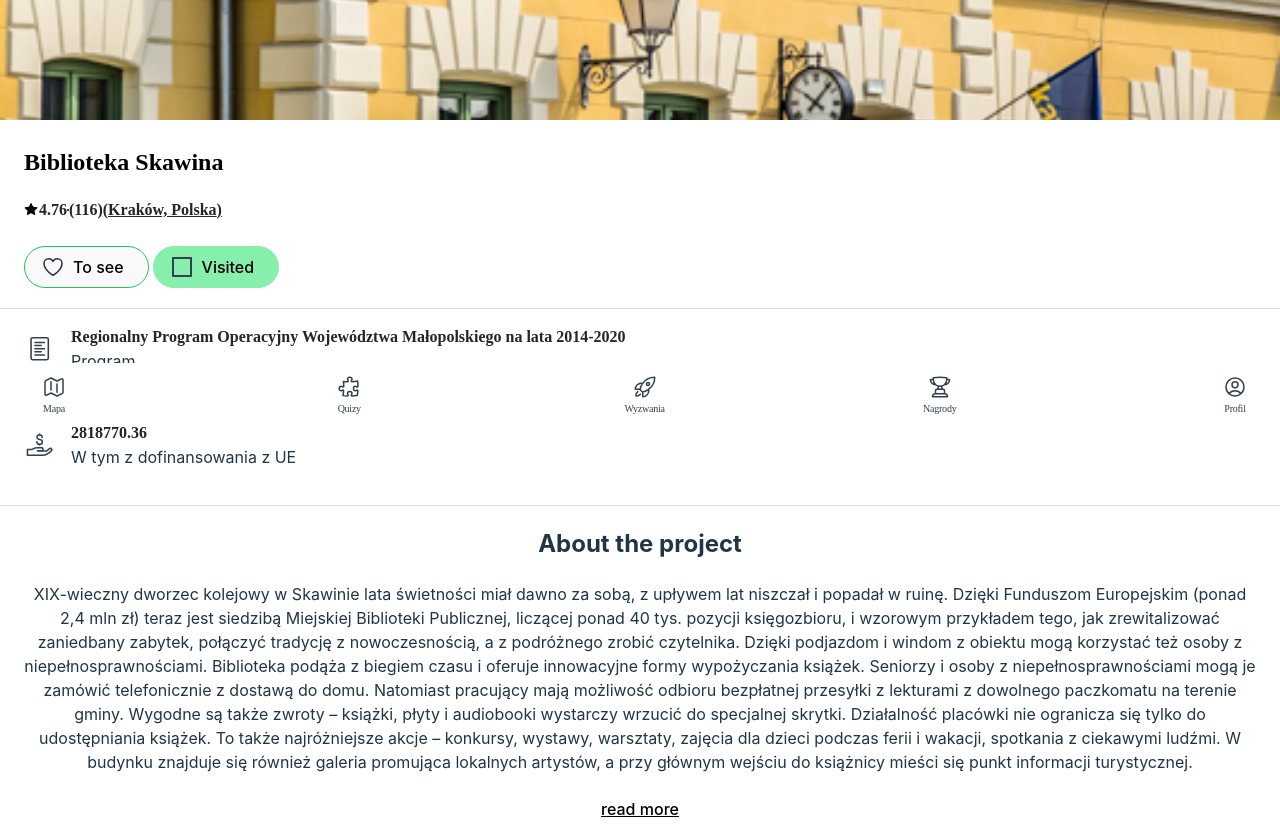
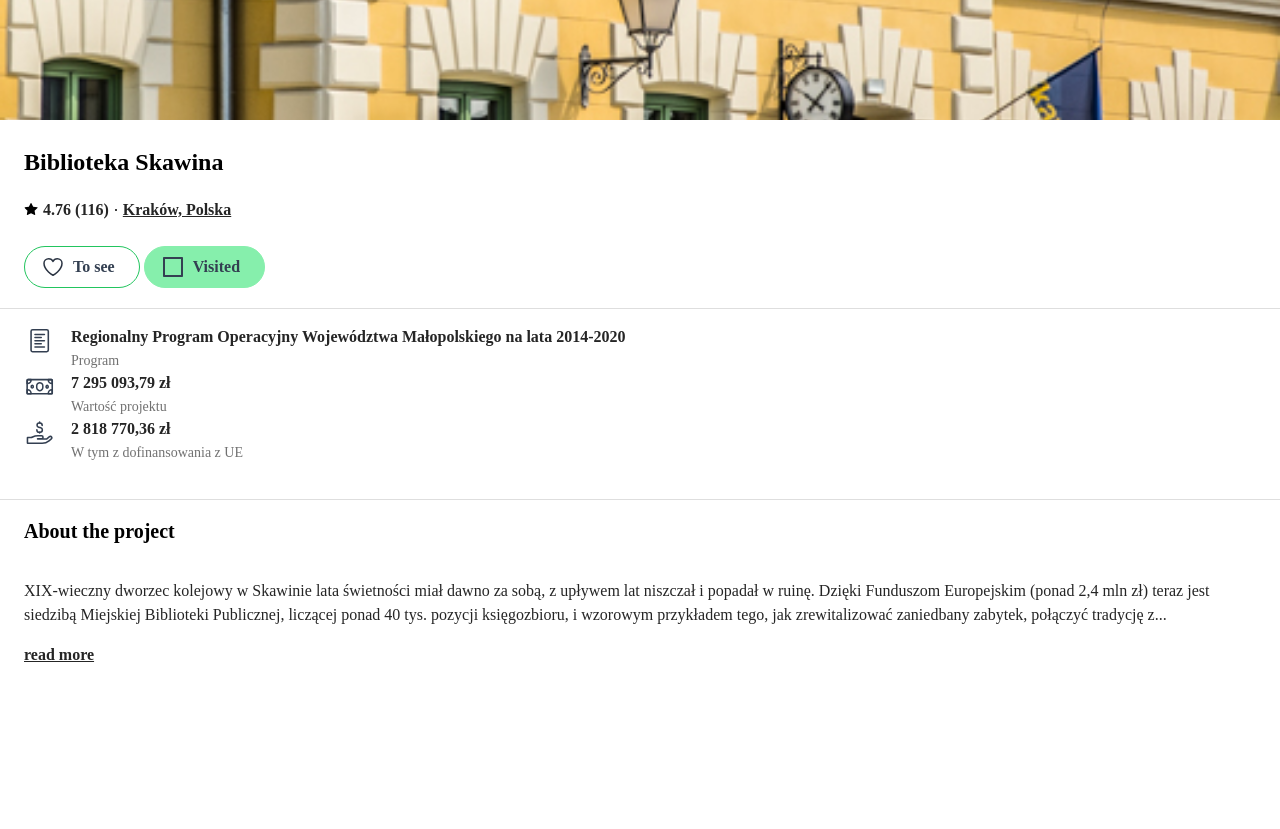
Before and after one commit to paulina-biocoder/HackYeah, a React (Vite) app in the folder frontend/: page /project-item/1 in a window 1280 px wide. Shown: the part 380-1209 px from the top of the page. After the commit the page ends 1047 px from the top, so only its background shows below. Built offline with nearby package versions, Linux system fonts and the light colour scheme.

Commit message:
fix: description from project item

```diff
--- a/frontend/src/features/map/Map.tsx
+++ b/frontend/src/features/map/Map.tsx
@@ -4,6 +4,7 @@
 import { PlacesMarker } from "./components/markers/PlacesMarker";
 import GoogleMapReact from "google-maps-react-markers";
 import { useRef, useState } from "react";
+import { Drawer } from "../drawer/Drawer";
 
 const apikey = "AIzaSyCKImaG10Oo2c-ETqEVlrQY553r25pWctI";
 
@@ -41,6 +42,7 @@
 
   return (
     // Important! Always set the container height explicitly
+    <>
         <div style={{ height: "calc(100vh - 57.6px)", width: "100%" , marginBottom: '57.6px'}}>
             <GoogleMapReact
                 apiKey={apikey}
@@ -57,5 +59,7 @@
                 <MyMarker lat={coords.lat} lng={coords.lng} />
             </GoogleMapReact>
         </div>
+        <Drawer />
+    </>
   );
 }
--- a/frontend/src/features/map/components/ProjectItem.scss
+++ b/frontend/src/features/map/components/ProjectItem.scss
@@ -27,6 +27,17 @@
         display: flex;
         align-items: center;
         justify-content: flex-start;
+
+        &-star {
+            margin-right: 4px;
+        }
+
+        &-dot {
+            margin: 0 6px;
+        }
+
+        &-dot {
+        }
     }
 
     &-city {
@@ -42,6 +53,14 @@
             align-items: center;
             gap: 8px;
             border: 1.5px solid var(--primary-500, #22c55e);
+            background: none;
+            color: var(--gray-800, #333f51);
+            /* text-md/Semibold */
+            font-family: Poppins;
+            font-size: 16px;
+            font-style: normal;
+            font-weight: 600;
+            line-height: 24px; /* 150% */
 
             &--active {
                 background: var(--primary-300, #86efac);
@@ -59,6 +78,9 @@
     }
 
     &-section {
+        display: flex;
+        flex-direction: column;
+        align-items: flex-start;
         padding: 0 24px;
     }
 
@@ -73,6 +95,7 @@
 
         &-item {
             display: flex;
+            align-items: flex-start;
 
             &-text {
                 display: flex;
@@ -104,18 +127,39 @@
     }
 
     &-description {
-        max-height: 217px;
-        overflow: hidden;
+        color: var(--ink-normal, #252525);
         text-overflow: ellipsis;
+        /* text-md/Regular */
+        font-family: Poppins;
+        font-size: 16px;
+        font-style: normal;
+        font-weight: 400;
+        line-height: 24px; /* 150% */
+        text-align: left;
 
-        &--unfolded {
-            max-height: unset;
+        &-title {
+            color: #000;
+            /* text-xl/Bold */
+            font-family: Poppins;
+            font-size: 20px;
+            font-style: normal;
+            font-weight: 700;
+            line-height: 30px; /* 150% */
+            text-align: left;
         }
     }
 
     &-read-more {
         border: none;
         background: none;
+        padding: 0;
         text-decoration: underline;
+        color: var(--ink-normal, #252525);
+        /* text-md/Bold */
+        font-family: Poppins;
+        font-size: 16px;
+        font-style: normal;
+        font-weight: 700;
+        line-height: 24px; /* 150% */
     }
 }
--- a/frontend/src/features/map/components/ProjectItem.tsx
+++ b/frontend/src/features/map/components/ProjectItem.tsx
@@ -2,6 +2,16 @@
 import { useEffect, useState } from "react";
 import { useParams } from "react-router-dom";
 import "./ProjectItem.scss";
+
+function foldText(text: string) {
+    return text.slice(0, 350) + "...";
+}
+
+
+const PLN = new Intl.NumberFormat('pl-PL', {
+    style: 'currency',
+    currency: 'PLN',
+});
 
 export function ListItem(
     {
@@ -20,7 +30,7 @@
             <span className="project-item-list-item-title">
                 {title}
             </span>
-            <span className="project-item-list-description">
+            <span className="project-item-list-item-description">
                 {description}
             </span>
         </div>
@@ -58,6 +68,12 @@
         }, 100)
     }, []);
 
+    useEffect(() => {
+        if (itemData && itemData.description.length <= 350) {
+            setReadMore(true);
+        }
+    }, [itemData]);
+
     if (itemData === null) return null;
 
     return (
@@ -66,11 +82,10 @@
             <section className="project-item-section">
                 <h1 className="project-item-title">{itemData.title}</h1>
                 <div className="project-item-stats">
-                    <img src="/star-filled.svg" alt="" aria-hidden width={15} height={15} />
-                    <span>{itemData.rating.toFixed(2)}</span>
-                    <img src="/dot.svg" alt="" aria-hidden width={2} height={2} />
-                    <span>({itemData.ratingAmount})</span>
-                    <span className="project-item-city">({itemData.city})</span>
+                    <img className="project-item-stats-star" src="/star-filled.svg" alt="" aria-hidden width={15} height={15} />
+                    <span>{itemData.rating.toFixed(2)} ({itemData.ratingAmount})</span>
+                    <img className="project-item-stats-dot" src="/dot.svg" alt="" aria-hidden width={2} height={2} />
+                    <span className="project-item-city">{itemData.city}</span>
                 </div>
                 <div className="project-item-button-row">
                     <button className={classNames("project-item-button-green", itemData.toSee && ("project-item-button-green--active"))}>
@@ -92,19 +107,19 @@
                     ></ListItem>
                     <ListItem
                         iconSrc="/money.svg"
-                        title={itemData.projectCost}
+                        title={PLN.format(itemData.projectCost)}
                         description="Wartość projektu"
                     ></ListItem>
                     <ListItem
                         iconSrc="/hand-money.svg"
-                        title={itemData.projectCostEU}
+                        title={PLN.format(itemData.projectCostEU)}
                         description="W tym z dofinansowania z UE"
                     ></ListItem>
                 </ul>
             </section>
             <section className="project-item-section">
-                <h2 className="project-item-description">About the project</h2>
-                <p className={classNames("project-item-description", readMore && "project-item-description--unfolded")}>{itemData.description}</p>
+                <h2 className="project-item-description-title">About the project</h2>
+                <p className="project-item-description">{readMore ? itemData.description : foldText(itemData.description)}</p>
                 {!readMore && <button className="project-item-read-more" onClick={() => { setReadMore(true) }}>read more</button>}
             </section>
         </div>
--- a/frontend/src/main.tsx
+++ b/frontend/src/main.tsx
@@ -3,7 +3,6 @@
 import { createBrowserRouter, RouterProvider } from "react-router-dom";
 import App from "./App.tsx";
 import "./index.css";
-import { Drawer } from "./features/drawer/Drawer.tsx";
 import { ProjectItem } from "./features/map/components/ProjectItem.tsx";
 
 const router = createBrowserRouter([
@@ -24,6 +23,5 @@
 ReactDOM.createRoot(document.getElementById("root")!).render(
   <React.StrictMode>
     <RouterProvider router={router} />
-    <Drawer />
   </React.StrictMode>
 );
```
Lines whose indentation alone changed are shown as unchanged.
